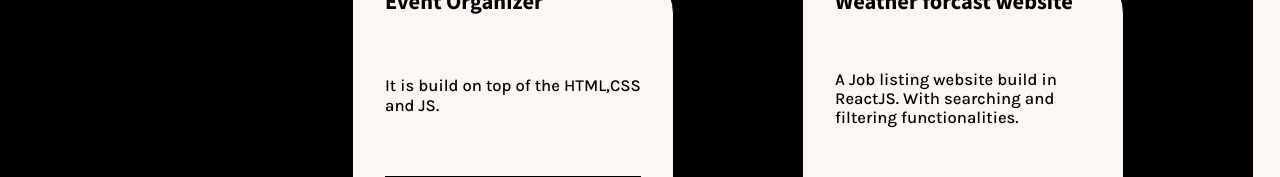
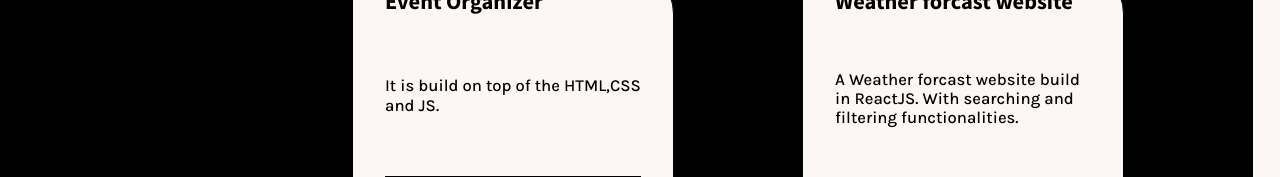
Before and after one commit to Vinay-patle/vinaypatle, a React (Create React App) app: page /work in a window 1280 px wide. Shown: the part 228-405 px from the top of the page. Built offline with nearby package versions, Linux system fonts and the light colour scheme.

Commit message:
Update WorkData.js

```diff
--- a/src/data/WorkData.js
+++ b/src/data/WorkData.js
@@ -15,7 +15,7 @@ export const Work = [
     id: 2,
     name: "Weather forcast  website",
     description:
-        "A Job listing website build in ReactJS. With searching and filtering functionalities.",
+        "A Weather forcast website build in ReactJS. With searching and filtering functionalities.",
     tags: ["react", "sass"],
 
     demo: "http://react-job-listing-website.codebucks27.vercel.app/",
```
